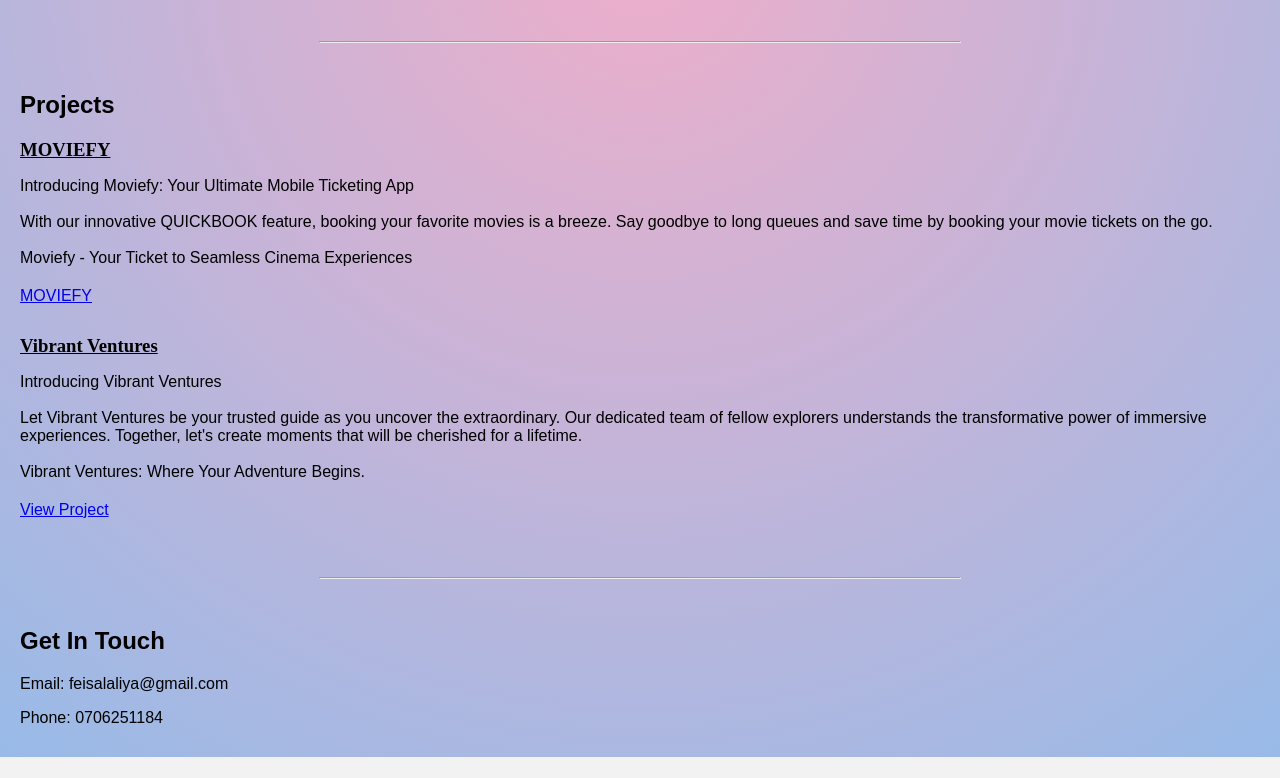
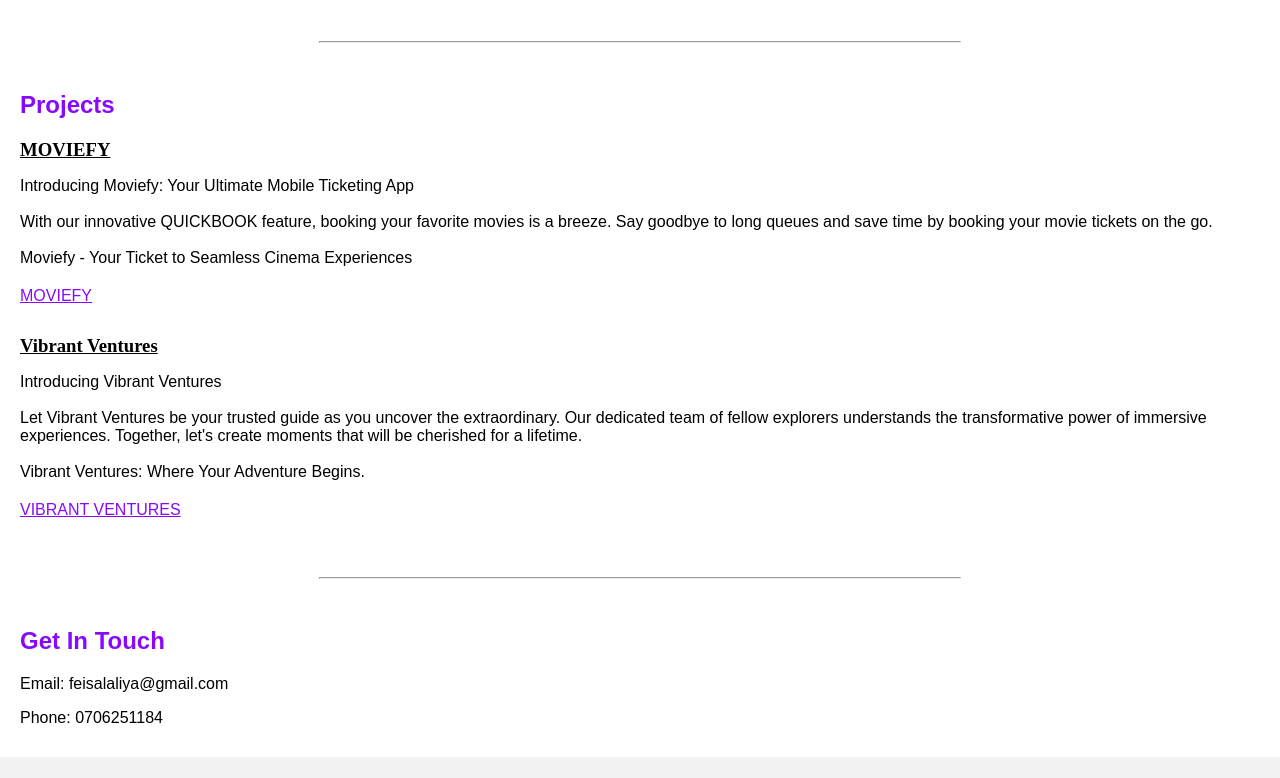
Before and after one commit to Aaliya-feisal/portfolio, a plain HTML site: page index.html in a window 1280 px wide. Shown: the part 925-1703 px from the top of the page. Drawn offline with Linux system fonts and the light colour scheme.

Commit message:
changed the colorscheme

```diff
--- a/index.html
+++ b/index.html
@@ -88,7 +88,7 @@
         Let Vibrant Ventures be your trusted guide as you uncover the extraordinary. Our dedicated team of fellow explorers understands the transformative power of immersive experiences. Together, let's create moments that will be cherished for a lifetime.
         <br> <br>
         Vibrant Ventures: Where Your Adventure Begins.</p>
-      <a href="project2.pdf" target="_blank">View Project</a>
+      <a href="project2.pdf" target="_blank">VIBRANT VENTURES</a>
     </div>
     <!-- Add more project blocks as needed -->
   </section>
--- a/style.css
+++ b/style.css
@@ -3,9 +3,9 @@ body {
     font-family: Arial, sans-serif;
     margin: 0;
     padding: 0;
-    background: #eeaeca;
-    background: radial-gradient(circle, rgba(238,174,202,1) 0%, #94bbe9 100%);
-  }
+    /* background: #eeaeca;
+    background: radial-gradient(circle, rgba(238,174,202,1) 0%, #94bbe9 100%); */
+    }
 
   /* Navigation Bar */
   nav {
@@ -38,7 +38,9 @@ body {
     padding: 20px;
     text-align: center;
   }
-
+  h1{
+    color: #880afd;
+  }
   /* Main Sections */
   section {
     padding: 20px;
@@ -46,6 +48,7 @@ body {
 
   section h2 {
     margin-bottom: 20px;
+    color:#880afd;
   }
 
   /* Project Blocks */
@@ -55,7 +58,6 @@ body {
 
   .project h3 {
     margin-bottom: 10px;
-    text-decoration: wavy;
     font-family: serif;
     text-decoration: underline;
   }
@@ -75,6 +77,9 @@ body {
 
 
   }
+  a {
+    color: #880afd;
+  }
   .footer {
     background-color: #f2f2f2;
     padding: 10px;
@@ -91,7 +96,7 @@ body {
   }
 
   /* Responsive Styles */
-  @media (max-width: 500px) {
+  @media (max-width: 200px) {
     nav ul li {
       display: inline;
     }
```
